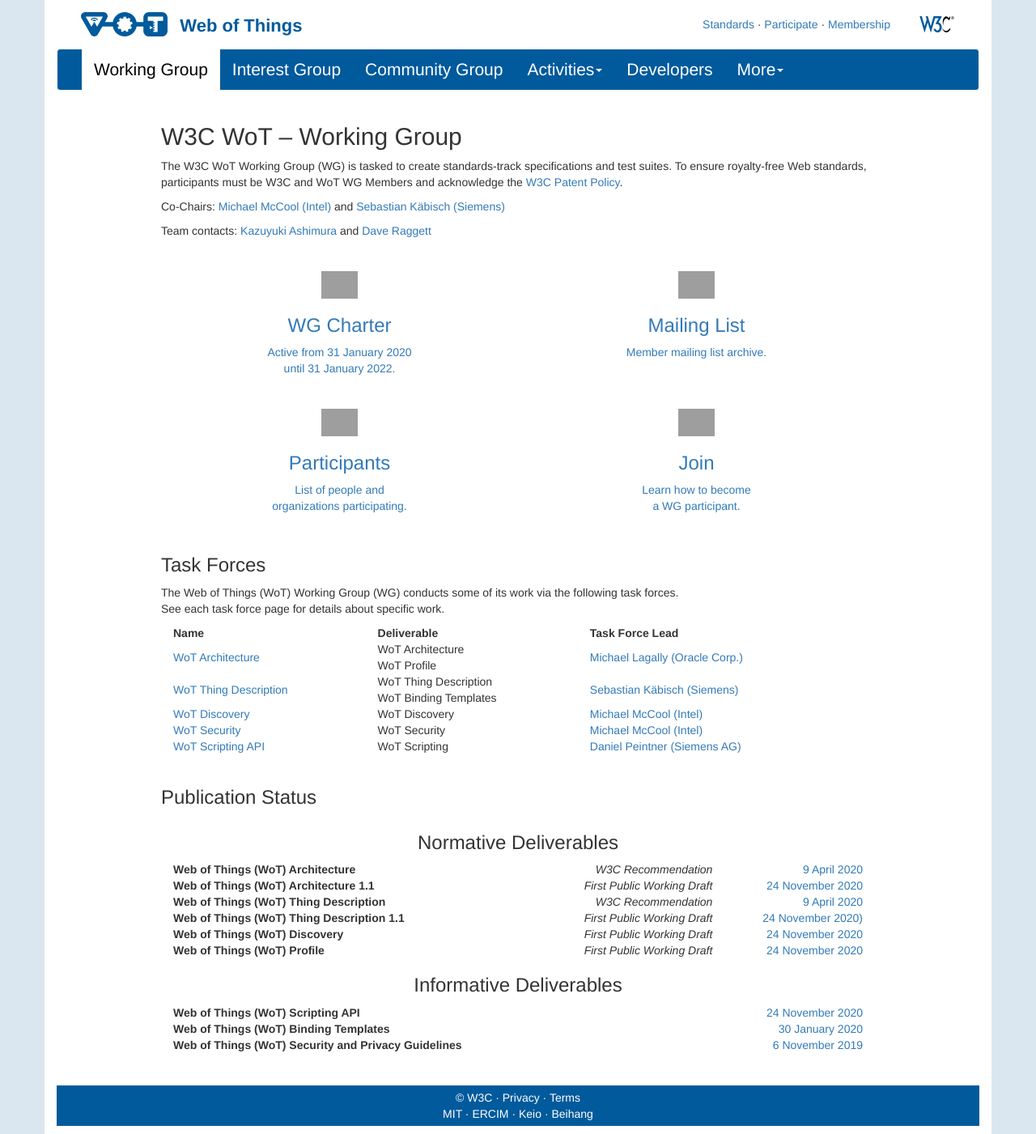
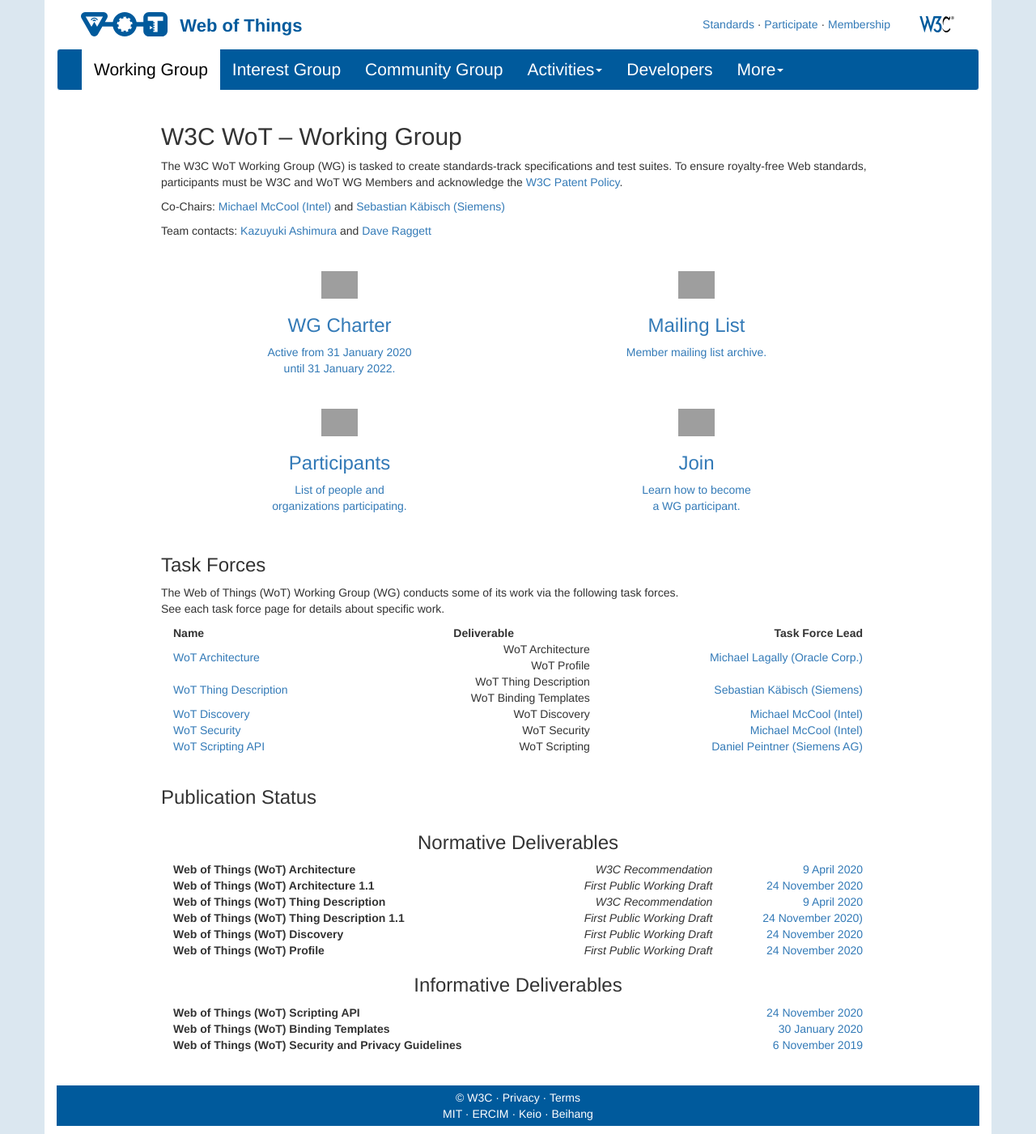
Before and after one commit to w3c/wot-marketing, a Jekyll site: the page built from docs/wg/index.html, in a window 1280 px wide. Shown: the whole page at 81% size. Built offline with Jekyll 4.4.1, drawn with Linux system fonts in a browser that asks for light colours; nearby versions of some CDN libraries; grey boxes are pictures that could not be loaded.

Commit message:
fix: stretch the visual look of the table to the full width

```diff
--- a/docs/wg/index.html
+++ b/docs/wg/index.html
@@ -41,36 +41,36 @@
 	</p>
 	<div class="row center-block">
 		<div class="col-md-12">
-			<table style="width: 100%">
+			<table style="width: 100%;">
 				<tr>
 					<th>Name</th>
-					<th>Deliverable</th>
-					<th>Task Force Lead</th>
+					<th style="text-align:center;">Deliverable</th>
+					<th style="text-align:right;">Task Force Lead</th>
 				</tr>
 				<tr>
 					<td><a href="{{'activities/tf-architecture/' | relative_url }}">WoT Architecture</a></td>
-					<td>WoT Architecture<br>WoT Profile</td>
-					<td><a href="mailto:michael.lagally@oracle.com">Michael Lagally (Oracle Corp.)</a></td>
+					<td style="text-align:right;">WoT Architecture<br>WoT Profile</td>
+					<td style="text-align:right;"><a href="mailto:michael.lagally@oracle.com">Michael Lagally (Oracle Corp.)</a></td>
 				</tr>
 				<tr>
 					<td><a href="{{'activities/tf-td/' | relative_url }}">WoT Thing Description</a></td>
-					<td>WoT Thing Description<br>WoT Binding Templates</td>
-					<td><a href="mailto:sebastian.kaebisch@siemens.com">Sebastian K&auml;bisch (Siemens)</a><br></td>
+					<td style="text-align:right;">WoT Thing Description<br>WoT Binding Templates</td>
+					<td style="text-align:right;"><a href="mailto:sebastian.kaebisch@siemens.com">Sebastian K&auml;bisch (Siemens)</a><br></td>
 				</tr>
 				<tr>
 					<td><a href="{{'activities/tf-discovery/' | relative_url }}">WoT Discovery</a></td>
-					<td>WoT Discovery</td>
-					<td><a href="mailto:michael.mccool@intel.com">Michael McCool (Intel)</a></td>
+					<td style="text-align:right;">WoT Discovery</td>
+					<td style="text-align:right;"><a href="mailto:michael.mccool@intel.com">Michael McCool (Intel)</a></td>
 				</tr>
 				<tr>
 					<td><a href="{{'activities/tf-security/' | relative_url }}">WoT Security</a></td>
-					<td>WoT Security</td>
-					<td><a href="mailto:michael.mccool@intel.com">Michael McCool (Intel)</a></td>
+					<td style="text-align:right;">WoT Security</td>
+					<td style="text-align:right;"><a href="mailto:michael.mccool@intel.com">Michael McCool (Intel)</a></td>
 				</tr>
 				<tr>
 					<td><a href="{{'activities/tf-scripting/' | relative_url }}">WoT Scripting API</a></td>
-					<td>WoT Scripting</td>
-					<td><a href="mailto:daniel.peintner.ext@siemens.com">Daniel Peintner (Siemens AG)</a></td>
+					<td style="text-align:right;">WoT Scripting</td>
+					<td style="text-align:right;"><a href="mailto:daniel.peintner.ext@siemens.com">Daniel Peintner (Siemens AG)</a></td>
 				</tr>
 			</table>
 		</div>
```
Also changed, not shown: docs/ig/index.html (+11 -11 lines).
